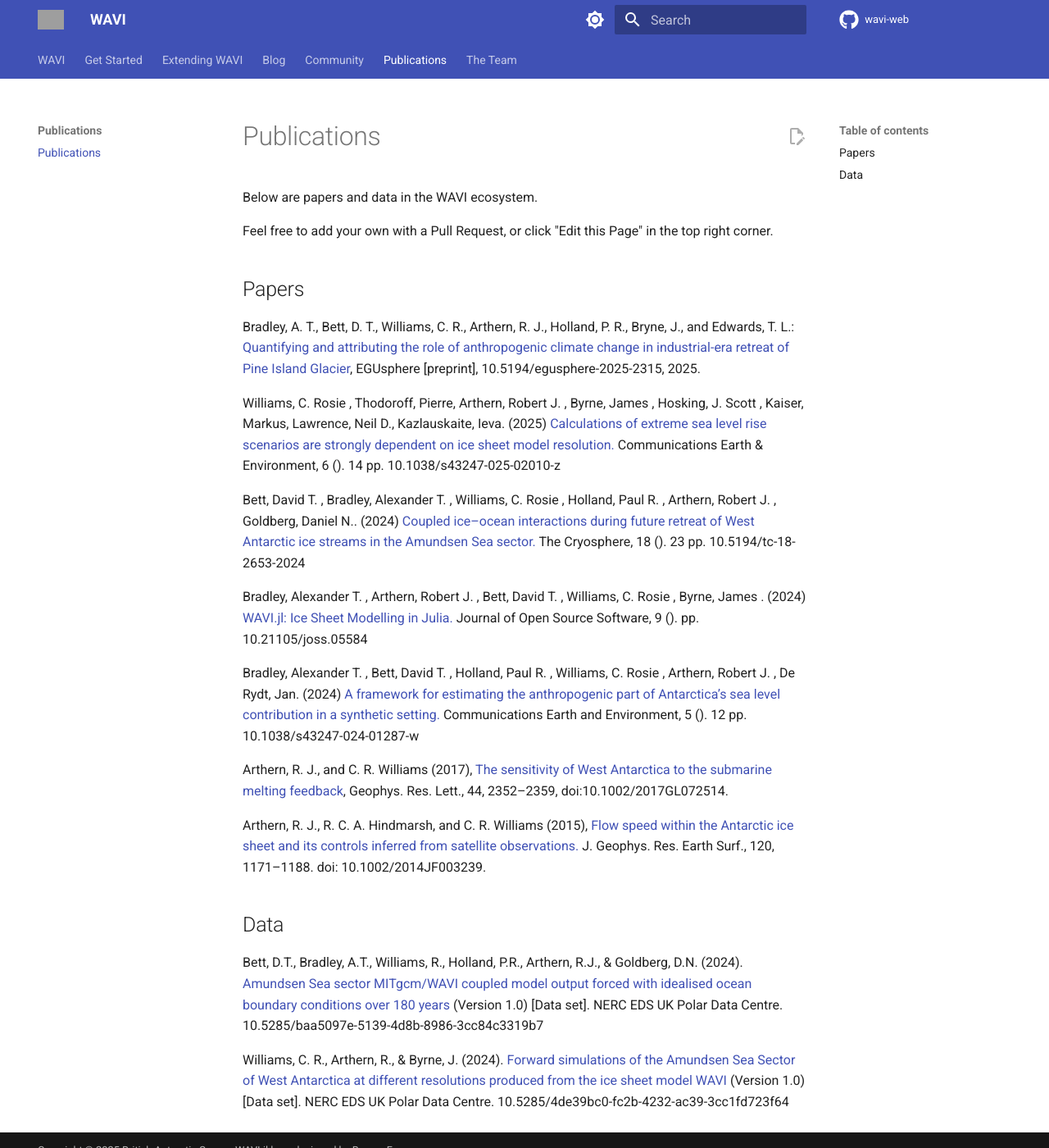
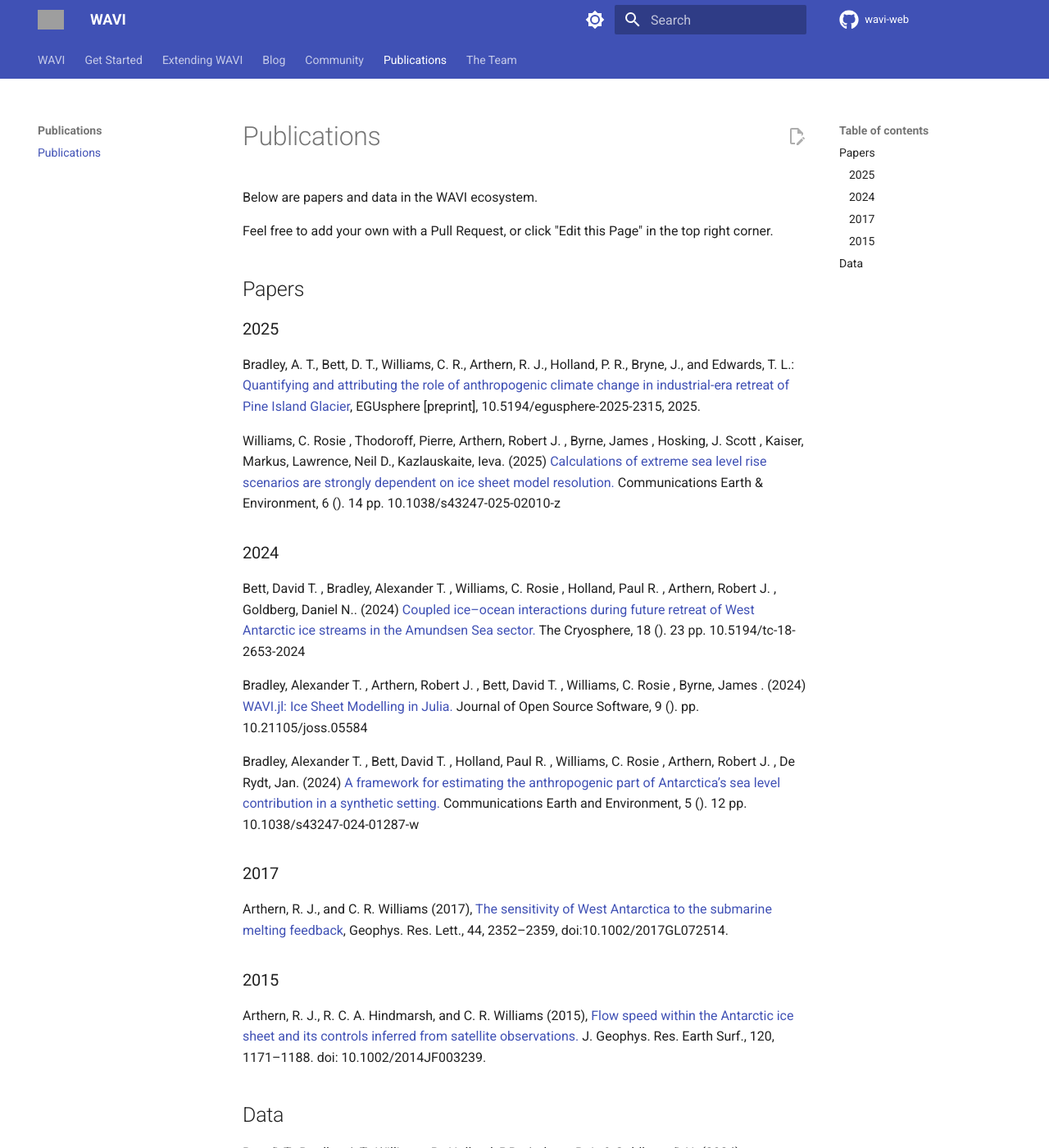
Before and after one commit to WAVI-ice-sheet-model/WAVI-website, an MkDocs documentation site: the page built from docs/publications.md, in a window 1280 px wide and 1400 px high. Shown: the whole window at 82% size. Built offline with MkDocs 1.6.1 and Material for MkDocs 9.7.7, drawn with Linux system fonts in a browser that asks for light colours; comment, search, counter and statistics services are not loaded; grey boxes are pictures that could not be loaded.

Commit message:
add year subheaders to publications

```diff
--- a/docs/publications.md
+++ b/docs/publications.md
@@ -4,9 +4,13 @@ Feel free to add your own with a Pull Request, or click "Edit this Page" in the
 
 ## Papers
 
+### 2025
+
 Bradley, A. T., Bett, D. T., Williams, C. R., Arthern, R. J., Holland, P. R., Bryne, J., and Edwards, T. L.: [Quantifying and attributing the role of anthropogenic climate change in industrial-era retreat of Pine Island Glacier](https://doi.org/10.5194/egusphere-2025-2315,), EGUsphere [preprint], 10.5194/egusphere-2025-2315, 2025.
 
 Williams, C. Rosie , Thodoroff, Pierre, Arthern, Robert J. , Byrne, James , Hosking, J. Scott , Kaiser, Markus, Lawrence, Neil D., Kazlauskaite, Ieva. (2025) [Calculations of extreme sea level rise scenarios are strongly dependent on ice sheet model resolution.](https://doi.org/10.1038/s43247-025-02010-z) Communications Earth & Environment, 6 (). 14 pp. 10.1038/s43247-025-02010-z
+
+### 2024
 
 Bett, David T. , Bradley, Alexander T. , Williams, C. Rosie , Holland, Paul R. , Arthern, Robert J. , Goldberg, Daniel N.. (2024) [Coupled ice–ocean interactions during future retreat of West Antarctic ice streams in the Amundsen Sea sector.](https://doi.org/10.5194/tc-18-2653-2024) The Cryosphere, 18 (). 23 pp. 10.5194/tc-18-2653-2024
 
@@ -14,7 +18,11 @@ Bradley, Alexander T. , Arthern, Robert J. , Bett, David T. , Williams, C. Rosie
 
 Bradley, Alexander T. , Bett, David T. , Holland, Paul R. , Williams, C. Rosie , Arthern, Robert J. , De Rydt, Jan. (2024) [A framework for estimating the anthropogenic part of Antarctica’s sea level contribution in a synthetic setting.](https://doi.org/10.1038/s43247-024-01287-w) Communications Earth and Environment, 5 (). 12 pp. 10.1038/s43247-024-01287-w
 
+### 2017
+
 Arthern, R. J., and C. R. Williams (2017), [The sensitivity of West Antarctica to the submarine melting feedback](https://agupubs.onlinelibrary.wiley.com/doi/10.1002/2017GL072514), Geophys. Res. Lett., 44, 2352–2359, doi:10.1002/2017GL072514.
+
+### 2015
 
 Arthern, R. J., R. C. A. Hindmarsh, and C. R. Williams (2015), [Flow speed within the Antarctic ice sheet and its controls inferred from satellite observations.](https://agupubs.onlinelibrary.wiley.com/action/showCitFormats?doi=10.1002%2F2014JF003239) J. Geophys. Res. Earth Surf., 120, 1171–1188. doi: 10.1002/2014JF003239.
 
```
